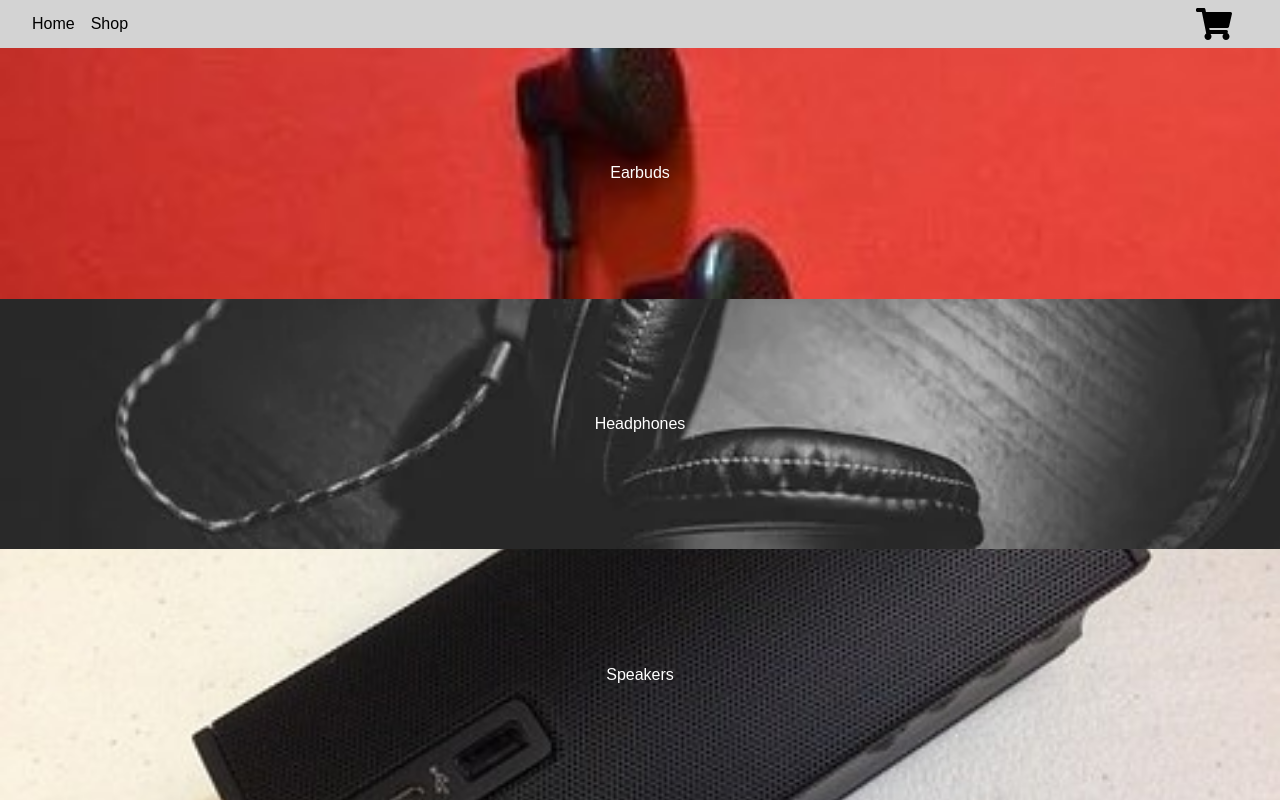
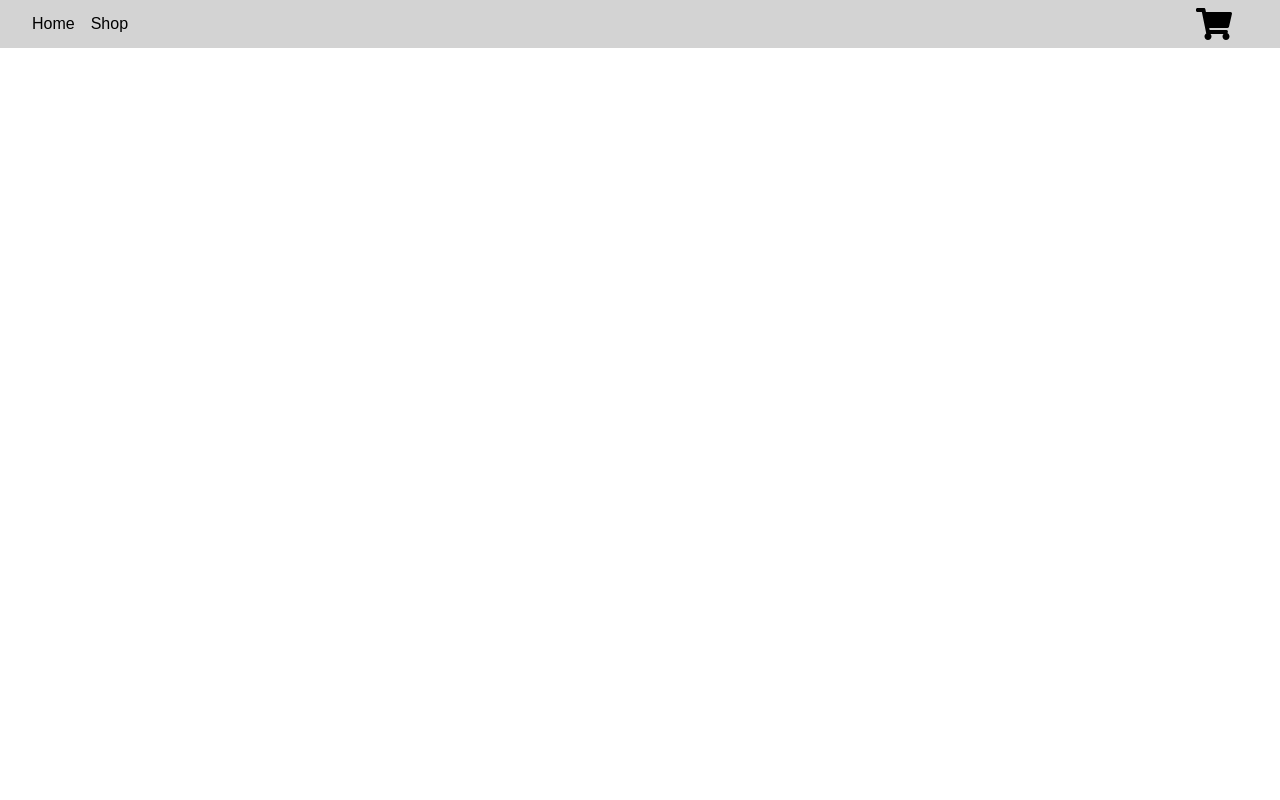
Before and after one commit to XuanLC113/Online-Store, a React (Create React App) app: page / in a window 1280 px wide. Built offline with nearby package versions, Linux system fonts and the light colour scheme; a web font is replaced by a local one.

Commit message:
modified router routes

```diff
--- a/src/App.tsx
+++ b/src/App.tsx
@@ -99,11 +99,11 @@ const App: React.FC = () => {
         </div>
         <div className="app-main">
           <Switch>
-            <Route exact path="/" component={Home} />
-            <Route exact path="/store/:type" component={Store}>
+            <Route exact path="/online-store/" component={Home} />
+            <Route exact path="/online-store/store/:type" component={Store}>
               <Store filter={filter} dispatch={dispatch} />
             </Route>
-            <Route path="/store/:type/:id">
+            <Route path="/online-store/store/:type/:id">
               <Product reload={reload} />
             </Route>
           </Switch>
--- a/src/home/Home.tsx
+++ b/src/home/Home.tsx
@@ -6,13 +6,13 @@ const Home = () => {
   return (
     <div className="home">
       <ul>
-        <Link className="link link-earbud" to="/store/earbud">
+        <Link className="link link-earbud" to="/online-store/store/earbud">
           <li>Earbuds</li>
         </Link>
-        <Link className="link link-headphone" to="/store/headphone">
+        <Link className="link link-headphone" to="/online-store/store/headphone">
           <li>Headphones</li>
         </Link>
-        <Link className="link link-speaker" to="/store/speaker">
+        <Link className="link link-speaker" to="/online-store/store/speaker">
           <li>Speakers</li>
         </Link>
       </ul>
--- a/src/navbar/NavBar.tsx
+++ b/src/navbar/NavBar.tsx
@@ -32,7 +32,7 @@ const NavBar = ({ cartSize, cartHandler, dispatch }: Props) => {
         <ul>
           <Link
             className="link nav-home"
-            to="/"
+            to="/online-store/"
             onClick={() => dispatch({ type: "reset" })}
           >
             <li>Home</li>
@@ -54,21 +54,21 @@ const NavBar = ({ cartSize, cartHandler, dispatch }: Props) => {
           <ul>
             <Link
               className="link link-earbud"
-              to="/store/earbud"
+              to="/online-store/store/earbud"
               onClick={() => dispatch({ type: "reset" })}
             >
               <li>Earbuds</li>
             </Link>
             <Link
               className="link link-headphone"
-              to="/store/headphone"
+              to="/online-store/store/headphone"
               onClick={() => dispatch({ type: "reset" })}
             >
               <li>Headphones</li>
             </Link>
             <Link
               className="link link-speaker"
-              to="/store/speaker"
+              to="/online-store/store/speaker"
               onClick={() => dispatch({ type: "reset" })}
             >
               <li>Speakers</li>
```
